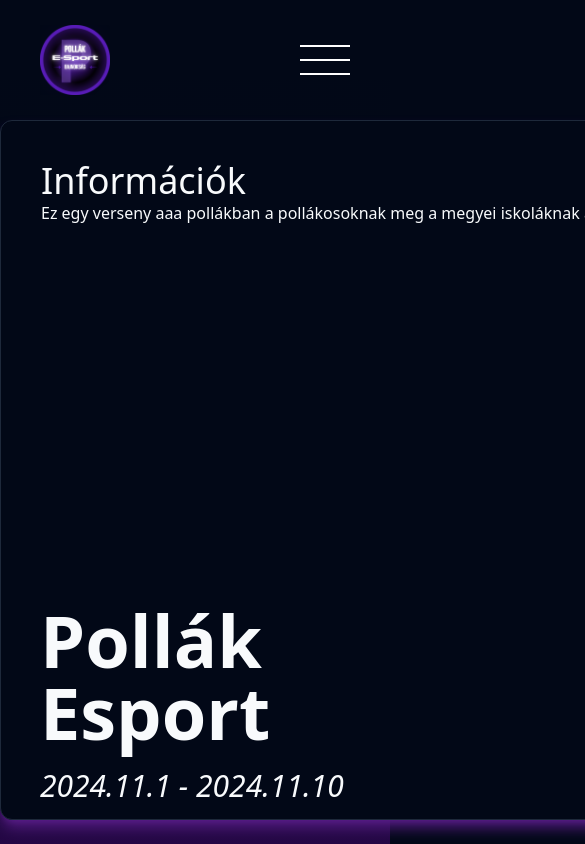
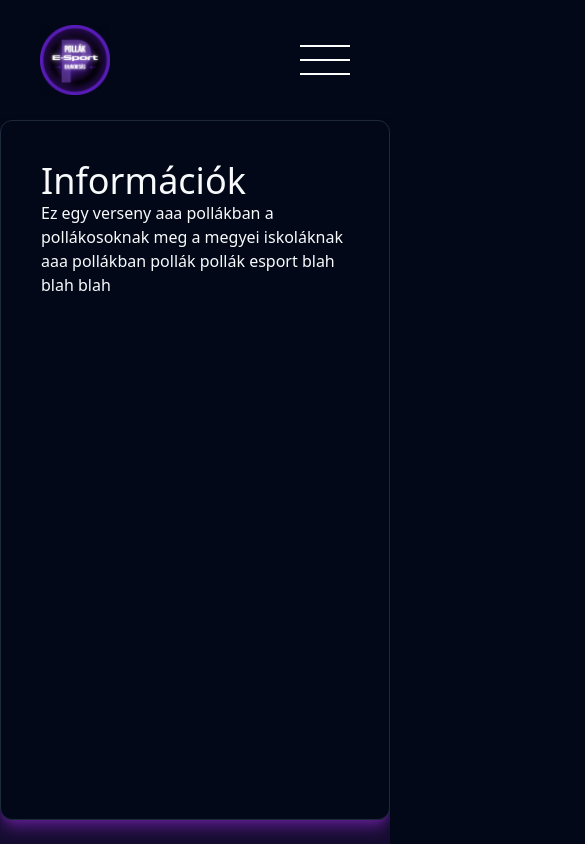
Before and after one commit to Pollak-Projects/Pollak-Esport-Next, a Next.js app: page / in a window 390 px wide. Shown: the top 844 px of the page, 585 px wide, since content can reach past the window. Built offline with nearby package versions, Linux system fonts and the light colour scheme.

Commit message:
Feat: responsive homepage

```diff
--- a/src/app/(home)/games/page.tsx
+++ b/src/app/(home)/games/page.tsx
@@ -85,7 +85,7 @@ const page = () => {
             ))
           : games.map((game, i) => (
               <Link key={game.title} href={`/games/${i}`}>
-                <Card className="shadow-md shadow-purple-900 hover:scale-105 transition-all ease-in-out hover:shadow-2xl hover:shadow-purple-900 border-b-purple-900 border-b-4 bg-black/20">
+                <Card className="shadow-md shadow-purple-900 hover:scale-105 transition-all ease-in-out hover:shadow-2xl hover:shadow-purple-900 border-b-purple-900 border-b-4 bg-black/20 peer peer-hover:hidden">
                   <div className="relative w-full h-[150px]">
                     <Image
                       src={game.image}
--- a/src/app/(home)/layout.tsx
+++ b/src/app/(home)/layout.tsx
@@ -15,7 +15,7 @@ export default function RootLayout({
 }>) {
   return (
     <html lang="hu">
-      <body className="antialiased pt-[80px] dark h-screen">
+      <body className="antialiased pt-[80px] dark min-h-screen">
         <Navbar />
         {children}
         <Toaster />
--- a/src/app/(home)/page.tsx
+++ b/src/app/(home)/page.tsx
@@ -2,9 +2,9 @@ import Info from "@/components/Info";
 
 export default function Home() {
   return (
-    <div className="w-full bg-gradient-to-t via-purple-900/30 from-purple-950/60 via-10% pt-10  to-70% to-background h-full">
+    <div className="w-full bg-gradient-to-t via-purple-900/30 from-purple-950/60 via-10% pt-10  to-70% to-background min-h-screen ">
       <Info />
-      <div className="w-full bottom-10 px-10 absolute flex justify-between flex-wrap items-end gap-5">
+      <div className="w-full bottom-10 px-10 absolute flex justify-between flex-wrap items-end gap-5 max-md:relative max-md:mt-20">
         <div className="text-[7rem] max-md:text-7xl leading-none  font-black">
           Pollák <br /> Esport
         </div>
--- a/src/components/Info.tsx
+++ b/src/components/Info.tsx
@@ -2,7 +2,7 @@ import React from "react";
 
 const Info = () => {
   return (
-    <div className="w-[1400px] p-10 h-[700px] bg-background border-[1px] border-border rounded-xl ml-auto mr-11 shadow-lg shadow-purple-900">
+    <div className="max-w-[1100px] p-10 h-[700px] bg-background border-[1px] border-border rounded-xl ml-auto md:mr-11 shadow-lg shadow-purple-900">
       <div className="text-4xl">Információk</div>
       <p>
         Ez egy verseny aaa pollákban a pollákosoknak meg a megyei iskoláknak aaa
```
